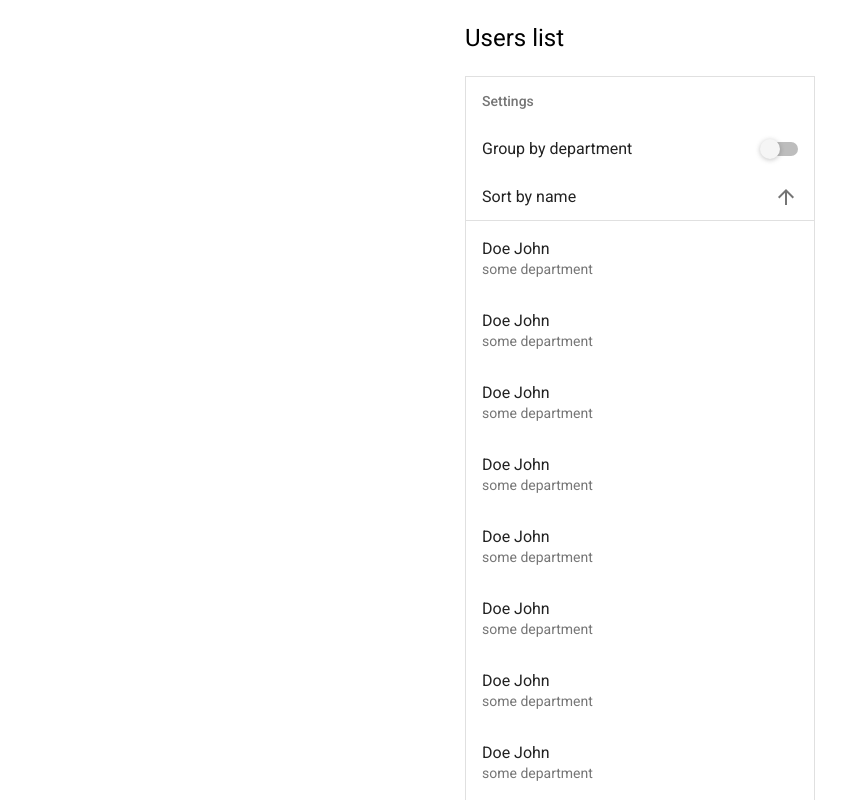
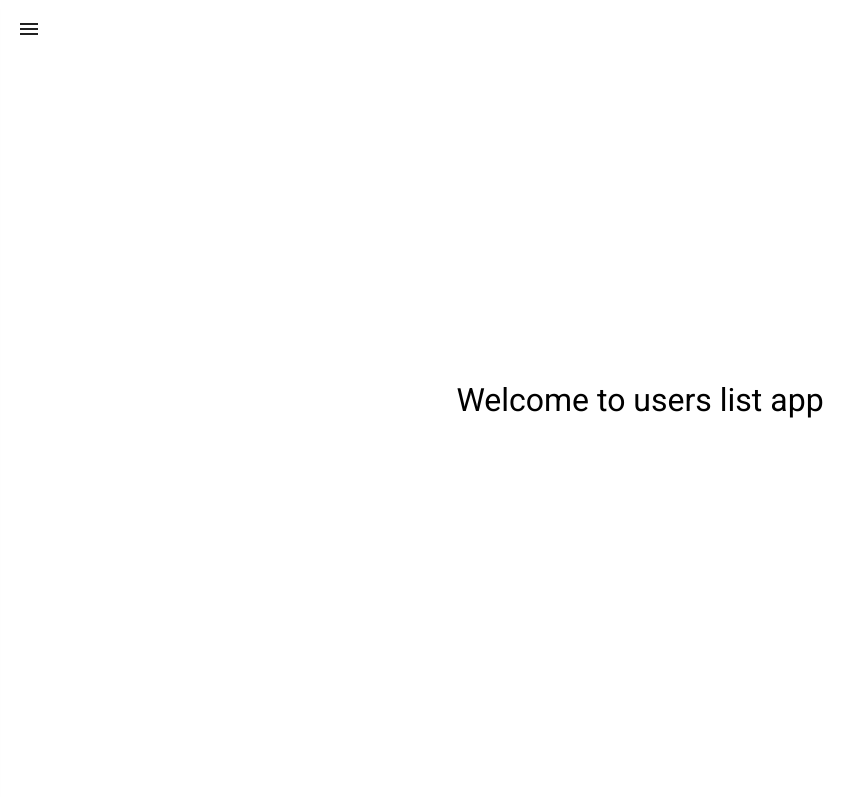
Before and after one commit to revyh/users-list, a React app: page / in a window 1280 px wide. Shown: the top 800 px of the page, without its empty margins (0-866 px from the left). Built offline with nearby package versions, Linux system fonts and the light colour scheme; what react-tap-event-plugin would draw is missing.

Commit message:
add Menu component

```diff
--- a/src/components/App.jsx
+++ b/src/components/App.jsx
@@ -1,4 +1,7 @@
 import React from 'react';
+import {Route, Switch} from 'react-router-dom';
+import Menu from 'components/Menu';
+import Home from 'components/Home';
 import UsersList from 'components/UsersList';
 
 const styles = {
@@ -12,6 +15,11 @@
   minWidth: '350px',
 };
 
+const menuLinks = [
+  {route: '/', name: 'Home'},
+  {route: '/list', name: 'List'},
+];
+
 const users = [];
 for (let i = 0; i < 30; i++)
   users.push({
@@ -21,13 +29,23 @@
     department: 'some department',
   });
 
+function List() {
+  return (
+    <div style={listStyles}>
+      <h2 style={{fontWeight: 'normal'}}>Users list</h2>
+      <UsersList users={users} order="ascending" />
+    </div>
+  );
+}
+
 export default function App() {
   return (
     <div style={styles}>
-      <div style={listStyles}>
-        <h2 style={{fontWeight: 'normal'}}>Users list</h2>
-        <UsersList users={users} order="ascending" />
-      </div>
+      <Menu links={menuLinks} />
+      <Switch>
+        <Route exact path="/" component={Home} />
+        <Route path="/list" component={List} />
+      </Switch>
     </div>
   );
 }
--- /dev/null
+++ b/src/components/Menu/index.jsx
@@ -0,0 +1,52 @@
+import React from 'react';
+import {Link} from 'react-router-dom';
+import IconButton from 'material-ui/IconButton';
+import MenuIcon from 'material-ui/svg-icons/navigation/menu';
+import MenuItem from 'material-ui/MenuItem';
+import Drawer from 'material-ui/Drawer';
+
+const buttonStyles = {
+  position: 'fixed',
+  left: '5px',
+  top: '5px',
+};
+
+export default class Menu extends React.Component {
+  state = {
+    isOpen: false,
+  };
+
+  handleMenu = isOpen => this.setState({isOpen});
+  handleMenuClose = () => this.setState({isOpen: false});
+  handleMenuToggle = () => this.setState({isOpen: !this.state.isOpen});
+
+  render() {
+    return (
+      <div>
+        <IconButton
+          style={buttonStyles}
+          tooltip="Open menu"
+          onTouchTap={this.handleMenuToggle}
+        >
+          <MenuIcon />
+        </IconButton>
+        <Drawer
+          docked={false}
+          width={200}
+          open={this.state.isOpen}
+          onRequestChange={this.handleMenu}
+        >
+          {this.props.links.map(
+            ({route, name: linkName}) => (
+              <Link key={route} to={route} style={{textDecoration: 'none'}}>
+                <MenuItem onTouchTap={this.handleMenuClose}>
+                  {linkName}
+                </MenuItem>
+              </Link>
+            ),
+          )}
+        </Drawer>
+      </div>
+    );
+  }
+}
```
Also changed, not shown: 2 other files (tests, documents, lock files or other folders).
